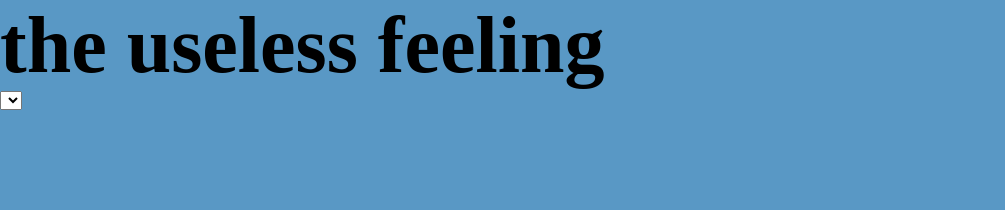
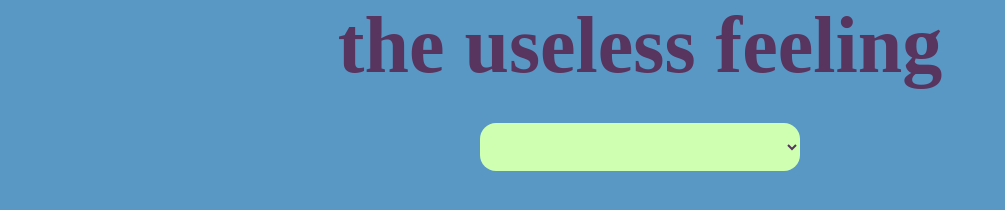
Before and after one commit to AxelEnghamre/the-useless, a plain HTML site: page index.html in a window 1280 px wide. Shown: the whole page, without its empty margins (0-1005 px from the left). Drawn offline with Linux system fonts and the light colour scheme.

Commit message:
added section styles

```diff
--- a/index.html
+++ b/index.html
@@ -7,7 +7,8 @@
     <title>the useless feeling</title>
     <!-- styles -->
     <link rel="stylesheet" href="./styles/style.css" />
-    <link rel="stylesheet" href="./styles/main.css" />
+    <link rel="stylesheet" href="./styles/sections/main.css" />
+    <link rel="stylesheet" href="./styles/sections/hero.css" />
     <!-- scripts -->
   </head>
   <body>
--- /dev/null
+++ b/styles/sections/hero.css
@@ -0,0 +1,22 @@
+/* hero css */
+.hero {
+  width: 100vw;
+  min-height: 25vh;
+  display: flex;
+  flex-direction: column;
+  align-items: center;
+  gap: 2rem;
+  color: var(--englishViolet);
+}
+
+.hero select {
+  width: 20rem;
+  height: 3rem;
+  padding: 1rem;
+  font-size: 1rem;
+  text-align: center;
+  background-color: var(--teaGreen);
+  color: var(--englishViolet);
+  border: none;
+  border-radius: 1rem;
+}
```
Also changed, not shown: styles/sections/main.css (renamed from styles/main.css).
